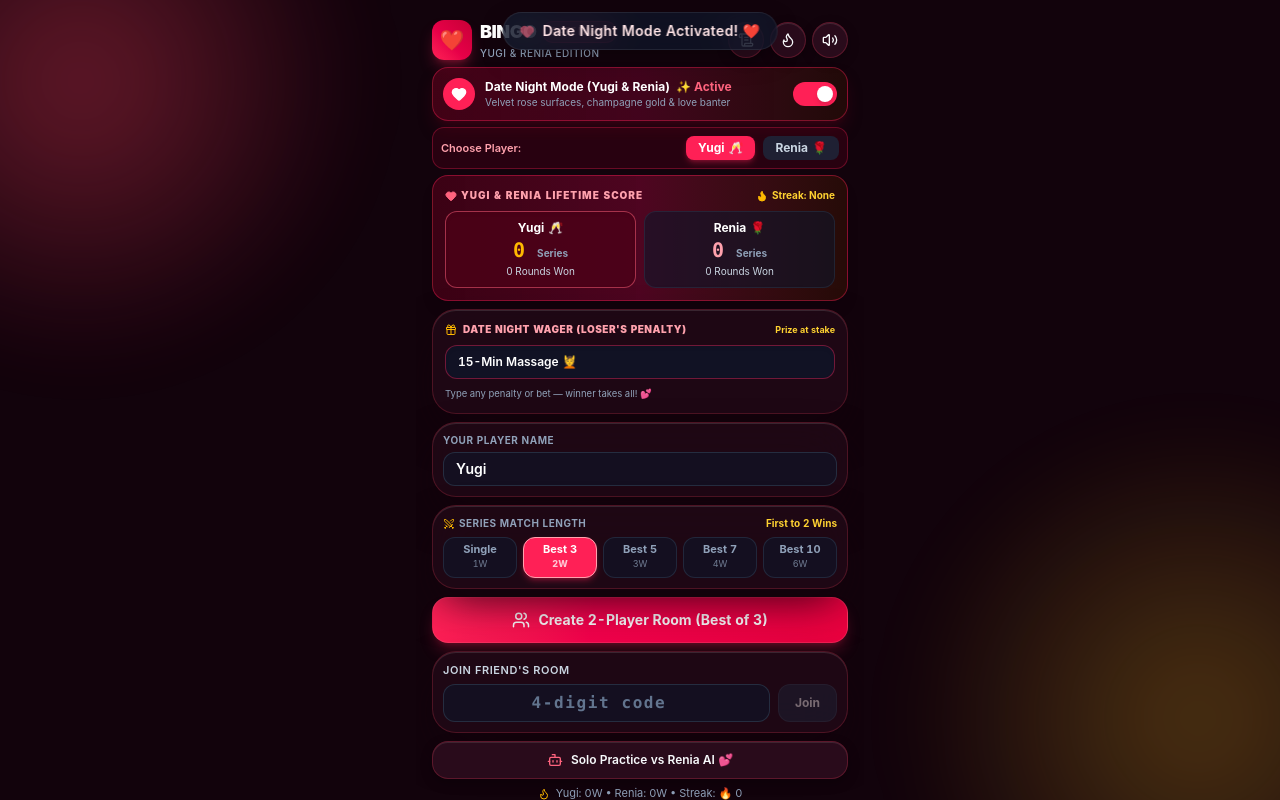
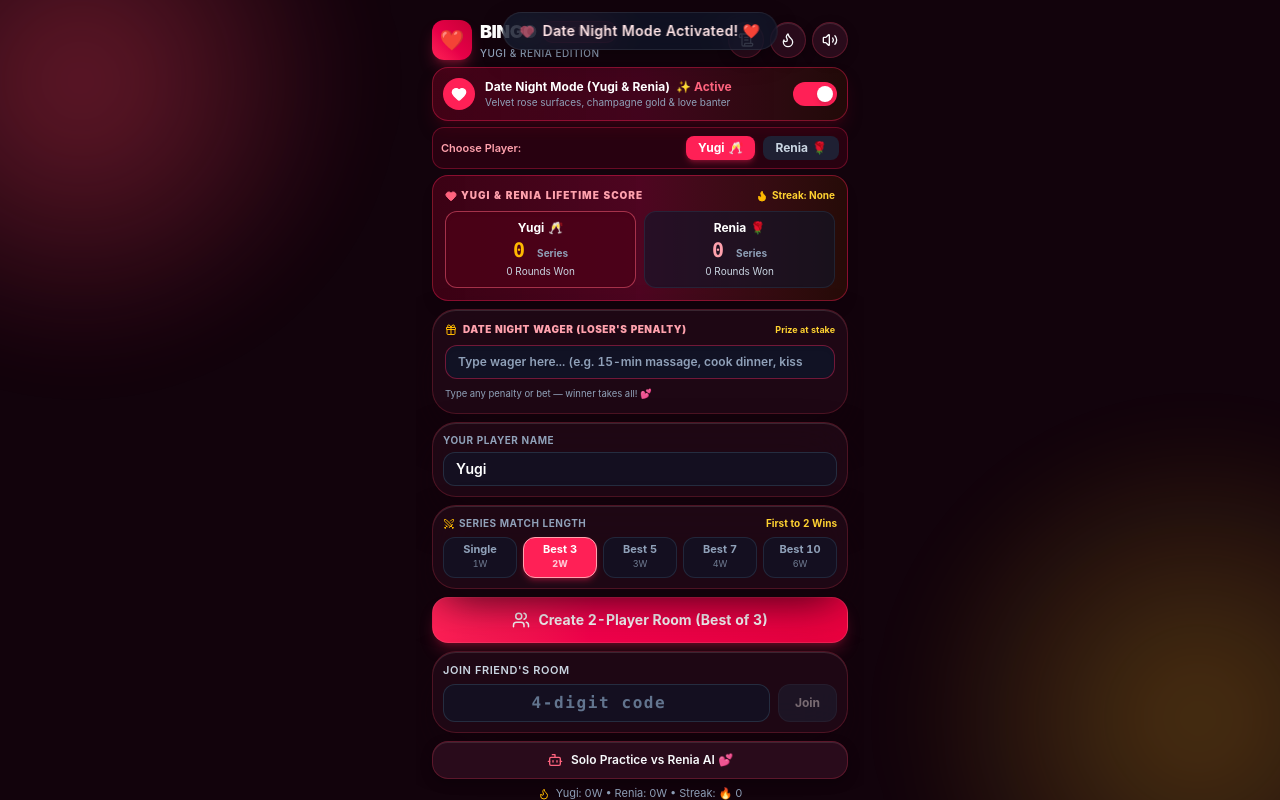
Before and after one commit to Yugikratos/bingo-web-app, a React (Vite) app: page / in a window 1280 px wide. Both pictures are taken after a click on the button 640 px from the left and 187 px from the top of the page. Built offline with nearby package versions, Linux system fonts and the light colour scheme.

Commit message:
style: start wager input empty with 'Type wager here...' placeholder and add quick clear button

```diff
--- a/src/App.jsx
+++ b/src/App.jsx
@@ -103,9 +103,11 @@ export default function App() {
 
   // Date Night Wager / Stakes Selection (Freeform text)
   const [customWager, setCustomWager] = useState(() => {
-    return localStorage.getItem('bingo_date_night_wager') || '15-Min Massage 💆';
+    const saved = localStorage.getItem('bingo_date_night_wager');
+    if (!saved || saved === '15-Min Massage 💆') return '';
+    return saved;
   });
-  const activeWager = customWager.trim() || '15-Min Massage 💆';
+  const activeWager = customWager.trim() || 'Sweet Reward 💕';
 
   // Love Ledger / Date Night Wager Debts History
   const [wagerHistory, setWagerHistory] = useState(() => {
@@ -678,7 +680,7 @@ export default function App() {
           winnerName: winnerLabel,
           loserName: loserLabel,
           finalScore: `${nextLocalScore} - ${nextOpponentScore}`,
-          wager: curActiveWager || '15-Min Massage 💆',
+          wager: curActiveWager || 'Sweet Reward 💕',
           status: 'pending'
         };
 
@@ -2001,14 +2003,26 @@ export default function App() {
                 <span className="text-[9px] text-amber-300 font-bold">Prize at stake</span>
               </div>
 
-              <input
-                type="text"
-                maxLength={45}
-                value={customWager}
-                onChange={(e) => handleWagerChange(e.target.value)}
-                placeholder="What must the loser do? (e.g. 15-min massage, cook dinner, kisses)..."
-                className="w-full bg-slate-900/75 border border-rose-500/40 focus:border-rose-400 rounded-xl px-3 py-2 text-xs font-semibold text-white placeholder-slate-500 outline-none transition shadow-inner"
-              />
+              <div className="relative flex items-center">
+                <input
+                  type="text"
+                  maxLength={45}
+                  value={customWager}
+                  onChange={(e) => handleWagerChange(e.target.value)}
+                  placeholder="Type wager here... (e.g. 15-min massage, cook dinner, kisses)"
+                  className="w-full bg-slate-900/75 border border-rose-500/40 focus:border-rose-400 rounded-xl pl-3 pr-8 py-2 text-xs font-semibold text-white placeholder-slate-400 outline-none transition shadow-inner"
+                />
+                {customWager && (
+                  <button
+                    type="button"
+                    onClick={() => handleWagerChange('')}
+                    className="absolute right-2.5 w-4 h-4 rounded-full bg-slate-800 text-slate-400 hover:text-white flex items-center justify-center text-xs font-bold transition"
+                    title="Clear"
+                  >
+                    ×
+                  </button>
+                )}
+              </div>
               <p className="text-[9.5px] text-slate-400">
                 Type any penalty or bet — winner takes all! 💕
               </p>
```
